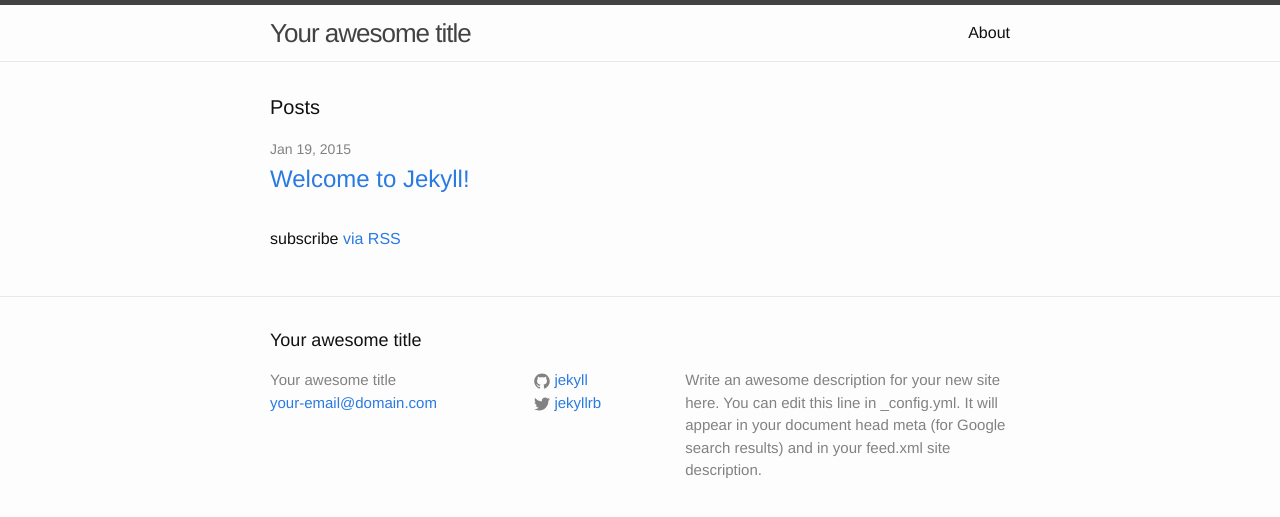
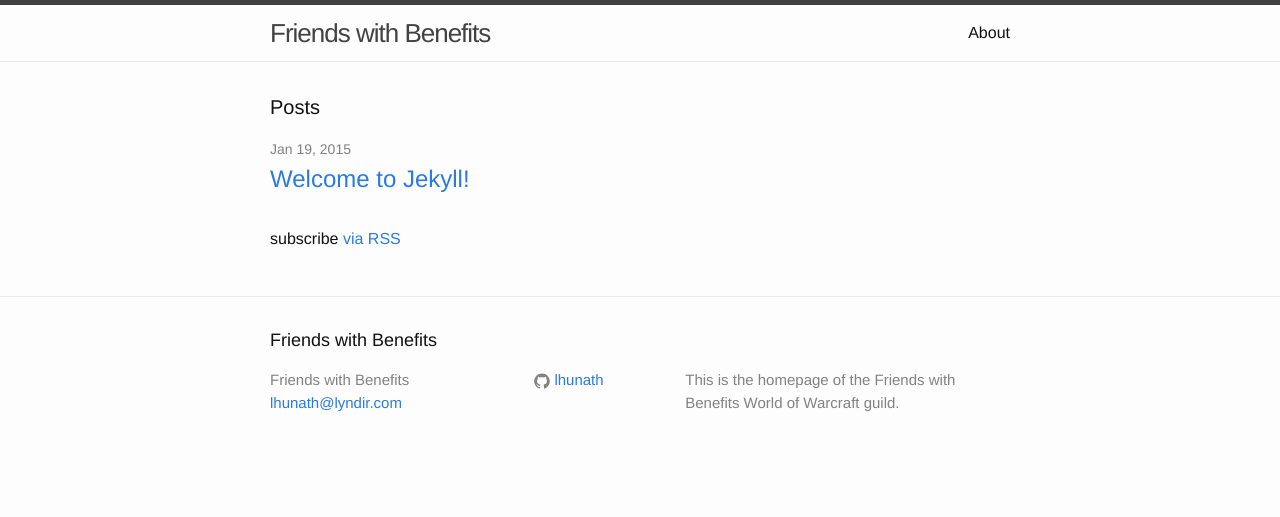
Before and after one commit to lhunath/friends.fail, a Jekyll site: the page built from index.html, in a window 1280 px wide. Shown: the top 517 px of the page. Built offline with Jekyll 4.4.1, drawn with Linux system fonts in a browser that asks for light colours.

Commit message:
An S3 sync script and initial configuration.

```diff
--- a/_config.yml
+++ b/_config.yml
@@ -1,14 +1,11 @@
 # Site settings
-title: Your awesome title
-email: your-email@domain.com
-description: > # this means to ignore newlines until "baseurl:"
-  Write an awesome description for your new site here. You can edit this
-  line in _config.yml. It will appear in your document head meta (for
-  Google search results) and in your feed.xml site description.
-baseurl: "" # the subpath of your site, e.g. /blog/
-url: "http://yourdomain.com" # the base hostname & protocol for your site
-twitter_username: jekyllrb
-github_username:  jekyll
+title: Friends with Benefits
+email: lhunath@lyndir.com
+description: >
+  This is the homepage of the Friends with Benefits World of Warcraft guild.
+baseurl: ""
+url: "http://friends.fail"
+github_username: lhunath
 
 # Build settings
 markdown: kramdown
```
Also changed, not shown: 1 other file.
